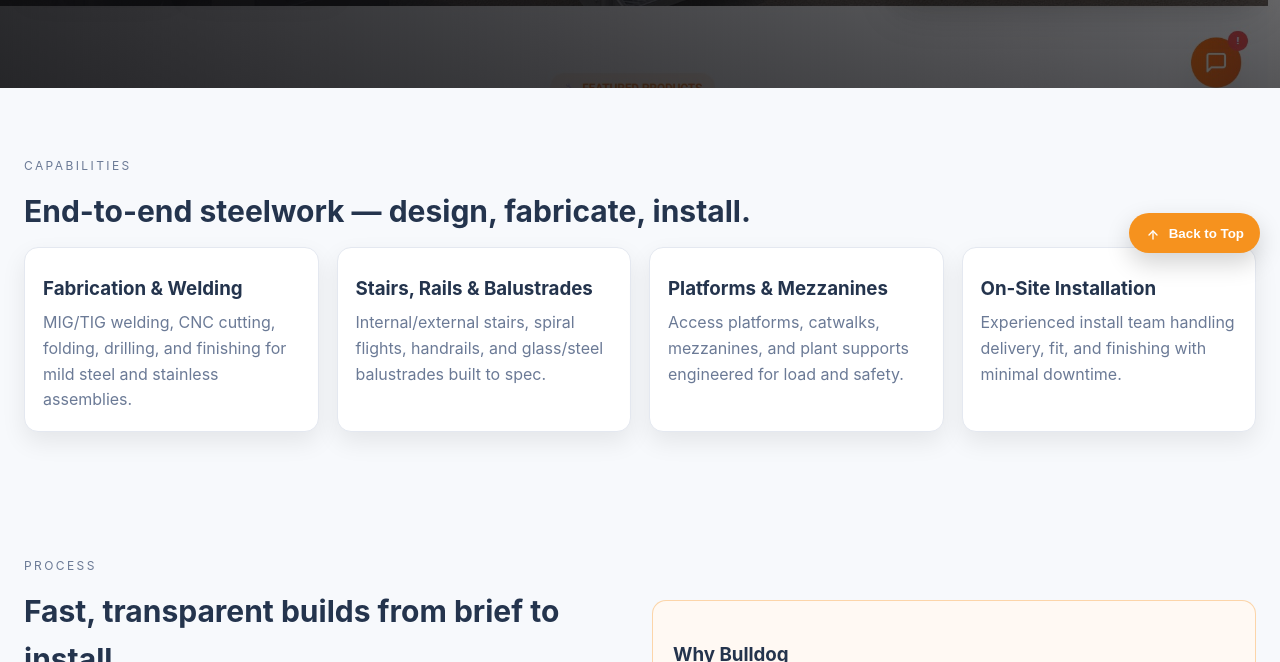
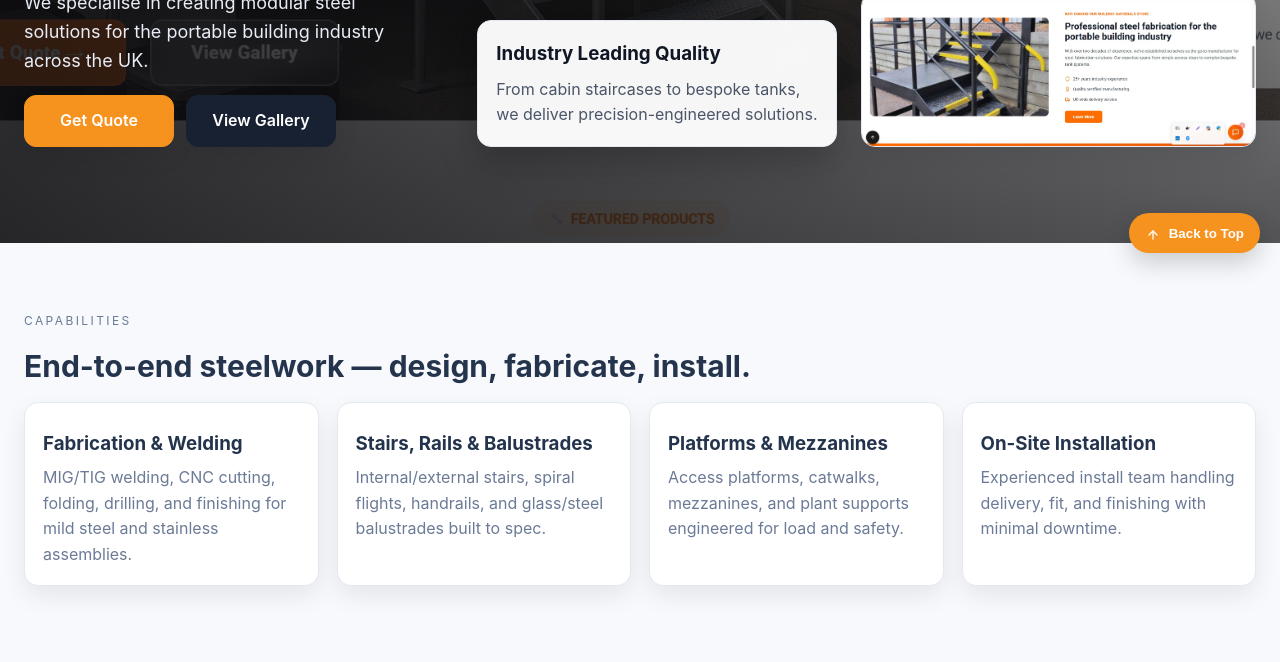
Before and after one commit to websmartshubhamk/bulldogsteelfabrications.net, a website: page website/index.html in a window 1280 px wide. Shown: the part 527-1189 px from the top of the page. Drawn offline with Linux system fonts and the light colour scheme; files whose address does not match are found by name.

Commit message:
Add homepage hero showcase image

```diff
--- a/website/assets/styles.css
+++ b/website/assets/styles.css
@@ -213,6 +213,7 @@ header {
 
 .hero-visual { position: relative; }
 .hero-visual img { border-radius: var(--radius); border: 1px solid var(--border); box-shadow: var(--shadow); }
+.hero-shot img { max-height: 320px; object-fit: cover; }
 .hero-chip { position: absolute; bottom: 12px; left: 12px; background: rgba(255,255,255,0.9); padding: 10px 12px; border-radius: 12px; border: 1px solid var(--border); color: var(--text); }
 
 .hero-banner {
--- a/website/index.html
+++ b/website/index.html
@@ -59,6 +59,9 @@
       <div class="hero-note">
         <h3>Industry Leading Quality</h3>
         <p>From cabin staircases to bespoke tanks, we deliver precision-engineered solutions.</p>
+      </div>
+      <div class="hero-visual hero-shot">
+        <img src="assets/images/home-hero-showcase.jpg" alt="Steel fabrication showcase" />
       </div>
     </div>
   </section>
```
Also changed, not shown: website/assets/images/home-hero-showcase.jpg (added).
